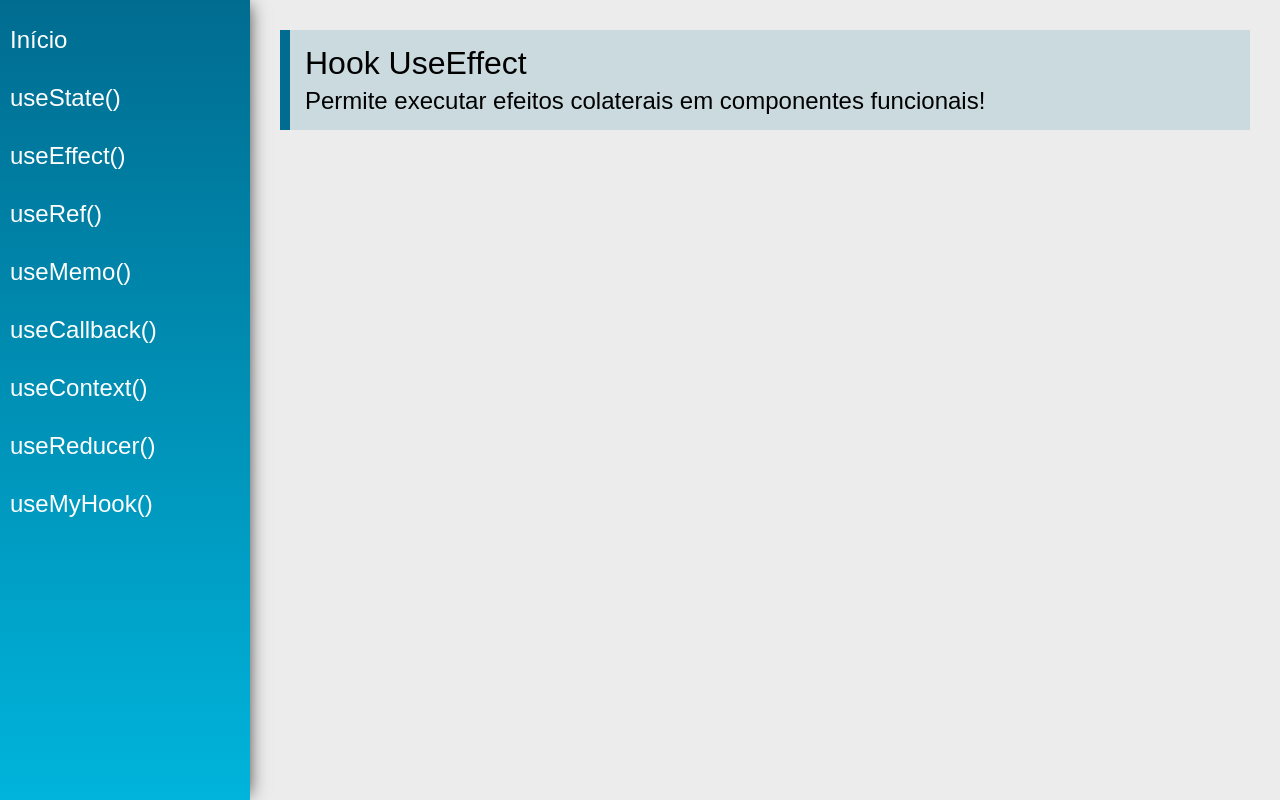
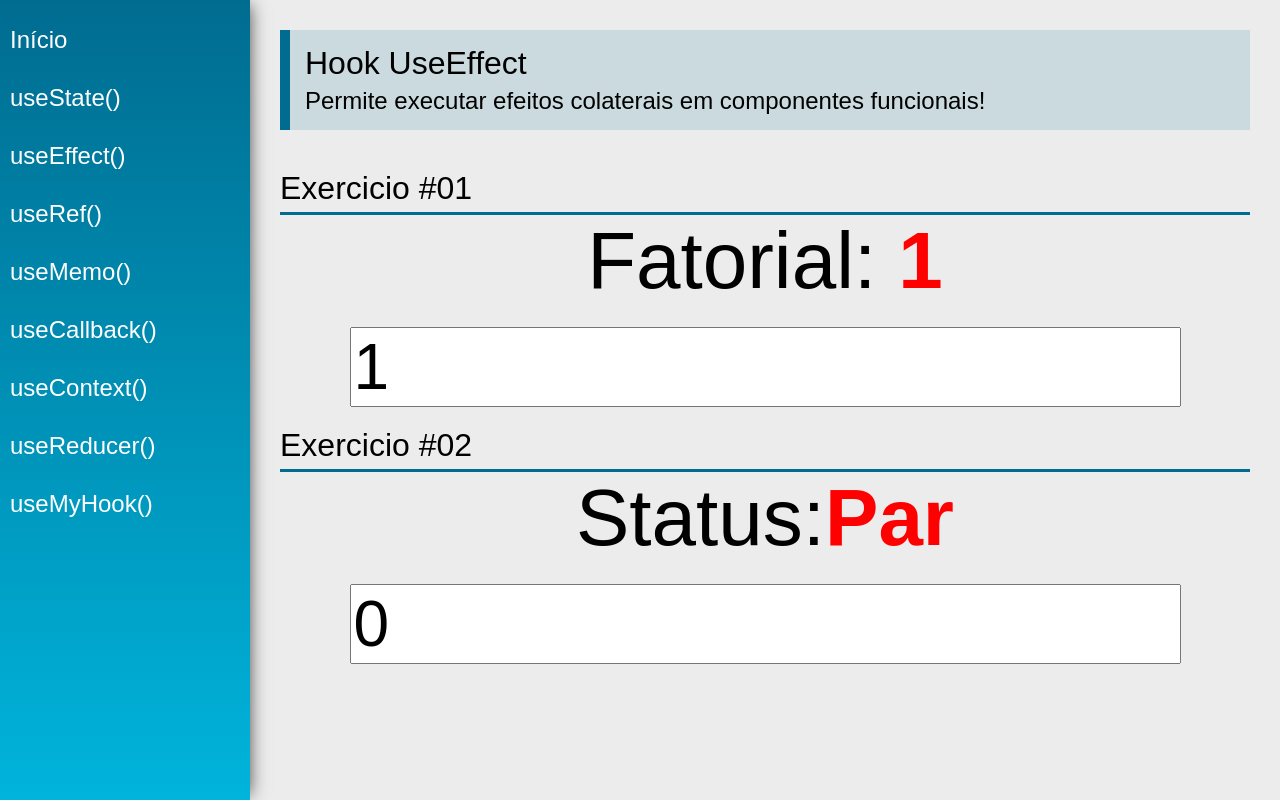
Before and after one commit to DisistiNao/Hooks-React, a React (Create React App) app: page /useEffect in a window 1280 px wide. Built offline with nearby package versions, Linux system fonts and the light colour scheme.

Commit message:
Use Effect

```diff
--- a/src/views/examples/UseEffect.jsx
+++ b/src/views/examples/UseEffect.jsx
@@ -1,13 +1,74 @@
-import React from 'react'
+import React, { useEffect, useState } from 'react'
 import PageTitle from '../../components/layout/PageTitle'
+import SectionTitle from '../../components/layout/SectionTitle';
+
+function calcFatorial(n) {
+    const num = parseInt(n)
+    if(num < 0) return -1
+    if(num === 0) return 1
+    return calcFatorial(num - 1) * num
+}
 
 const UseEffect = (props) => {
+    // Ex01
+    const [number, setNumber] = useState(1)
+    const [fatorial, setFatorial] = useState(1)
+    const [ex01, setEx01] = useState("")
+
+    // Ex02
+    const [valor, setValor] = useState(0)
+    const [ehPar, setEhPar] = useState(true)
+
+    // Ex01
+    useEffect(function() {
+        setFatorial(calcFatorial(number))
+    }, [number])
+
+    useEffect(function() {
+        if(fatorial > 1000000) setEx01("Eita!!!")
+        else setEx01("Exercicio #01")
+    }, [fatorial])
+
+    // Ex02
+    useEffect(function() {
+        if(valor%2 === 0) setEhPar(true)
+        else setEhPar(false)
+    }, [valor])
+
     return (
         <div className="UseEffect">
             <PageTitle
                 title="Hook UseEffect"
                 subtitle="Permite executar efeitos colaterais em componentes funcionais!"
             />
+
+            <SectionTitle title={ex01}/>
+            <div className="center">
+                <div>
+                    <span className="text">Fatorial: </span>
+                    <span className="text red">{fatorial === -1 ? 'Não existe' : fatorial}</span>
+                </div>
+                <input
+                    type="number"
+                    className="input"
+                    value={number}
+                    onChange={e => setNumber(e.target.value)}
+                />
+            </div>
+
+            <SectionTitle title="Exercicio #02"/>
+            <div className="center">
+                <div>
+                    <span className="text">Status:</span>
+                    <span className="text red">{ehPar ? "Par" : "Impar"}</span>
+                </div>
+                <input
+                    type="number"
+                    className="input"
+                    value={valor}
+                    onChange={e => setValor(e.target.value)}
+                />
+            </div>
         </div>
     )
 }
--- a/src/views/examples/UseState.jsx
+++ b/src/views/examples/UseState.jsx
@@ -31,7 +31,9 @@ const UseState = (props) => {
             </div>
 
             <SectionTitle title="Exercicio #02"/>
-            <input type="text" className="input"
+            <input
+                type="text"
+                className="input"
                 value={name}
                 onChange={e => setName(e.target.value)}
             />
```
